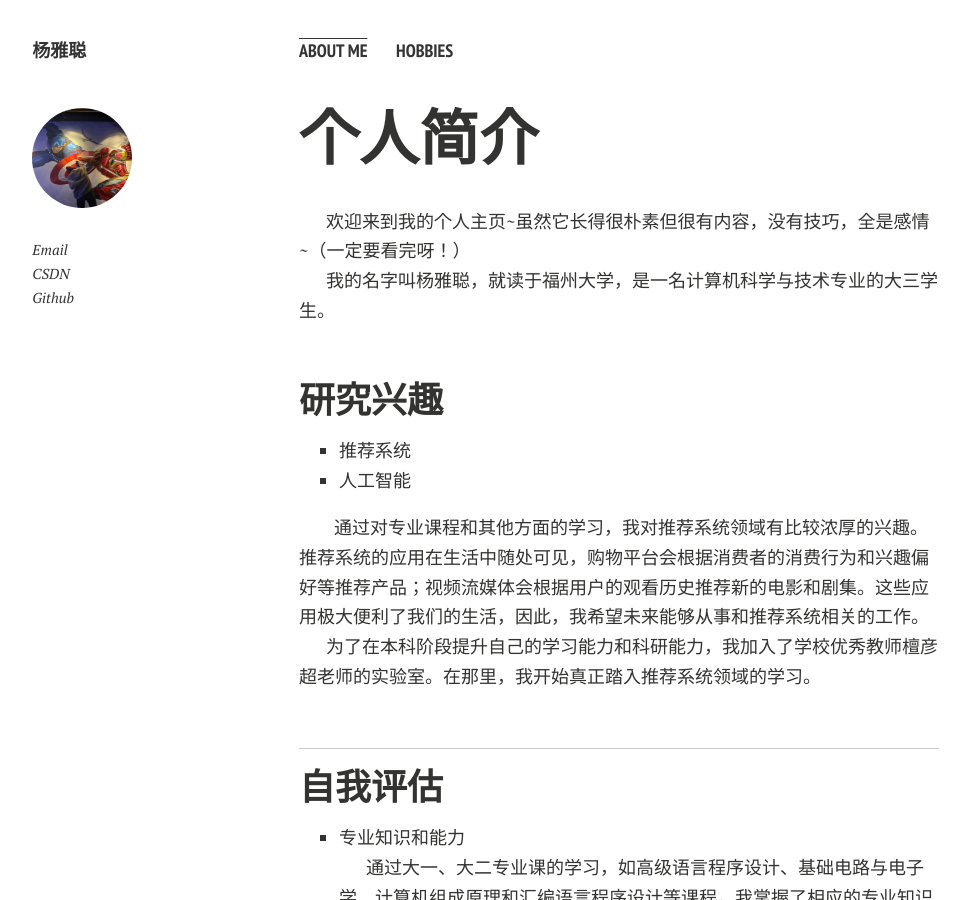
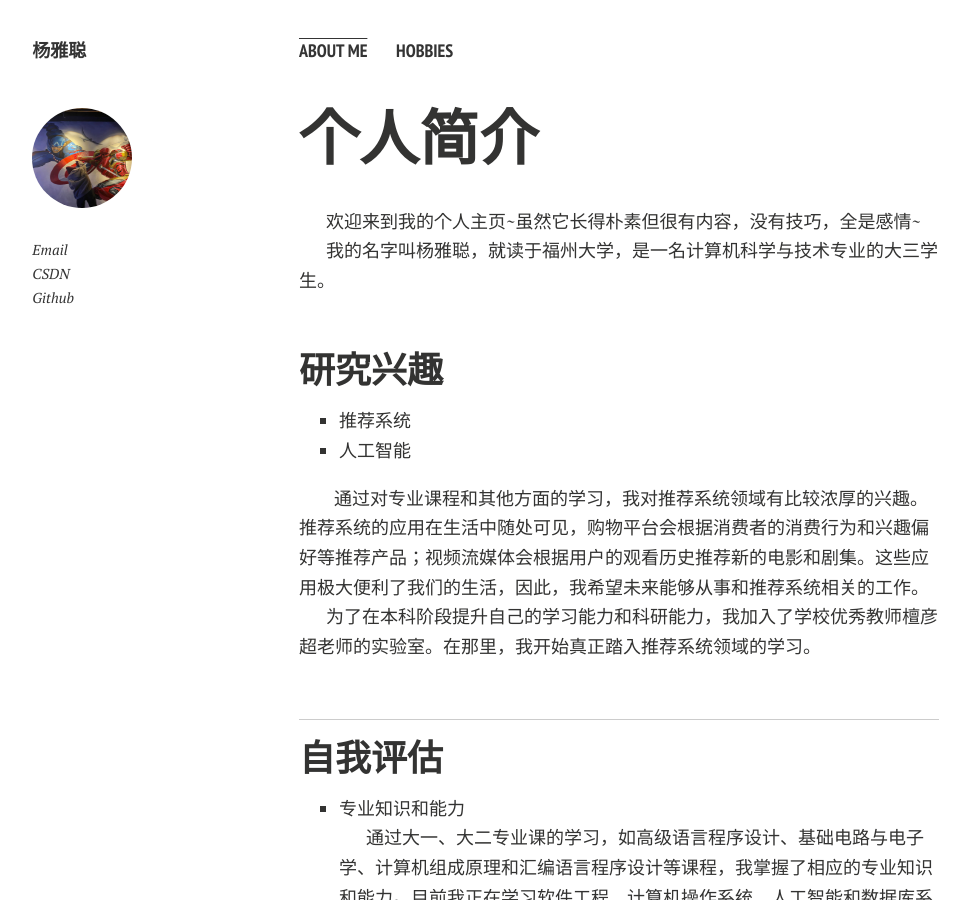
Before and after one commit to yyc220/yyc220.github.io, a Jekyll site: the page built from index.md, in a window 1280 px wide and 900 px high. Shown: the whole window, without its empty margins (21-989 px from the left). Built offline with Jekyll 4.4.1, drawn with Linux system fonts in a browser that asks for light colours; nearby versions of some CDN libraries; comment, search, counter and statistics services are not loaded; a style sheet for code colours, icons or effects is not loaded; our own code applies the rules of GitHub Pages for plain Markdown files.

Commit message:
Update index.md

```diff
--- a/index.md
+++ b/index.md
@@ -6,7 +6,7 @@ layout: page
 
 <br>
 
-欢迎来到我的个人主页\~虽然它长得很朴素但很有内容，没有技巧，全是感情\~（一定要看完呀！）
+欢迎来到我的个人主页\~虽然它长得朴素但很有内容，没有技巧，全是感情\~
 
 我的名字叫杨雅聪，就读于福州大学，是一名计算机科学与技术专业的大三学生。
 
```
